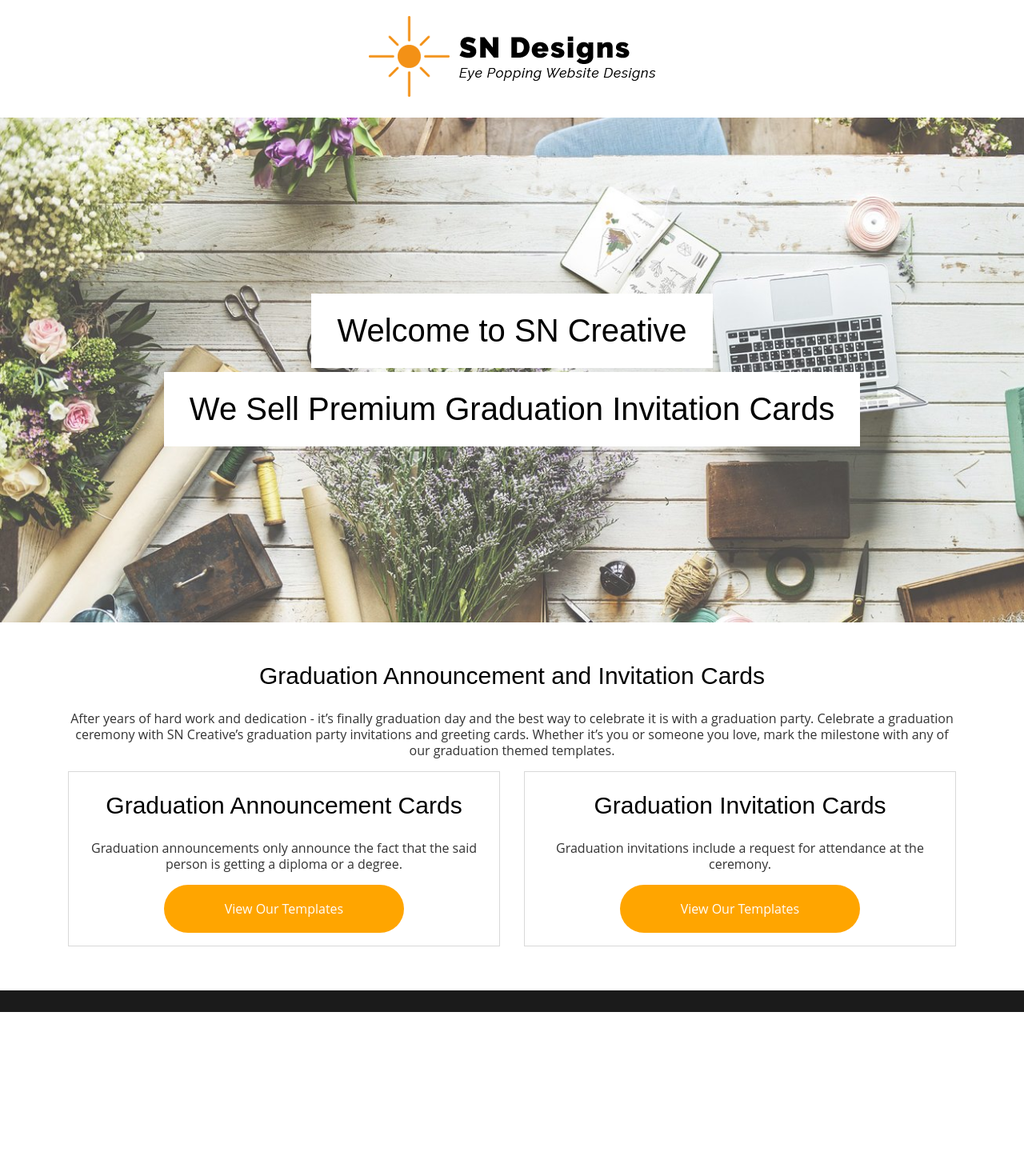
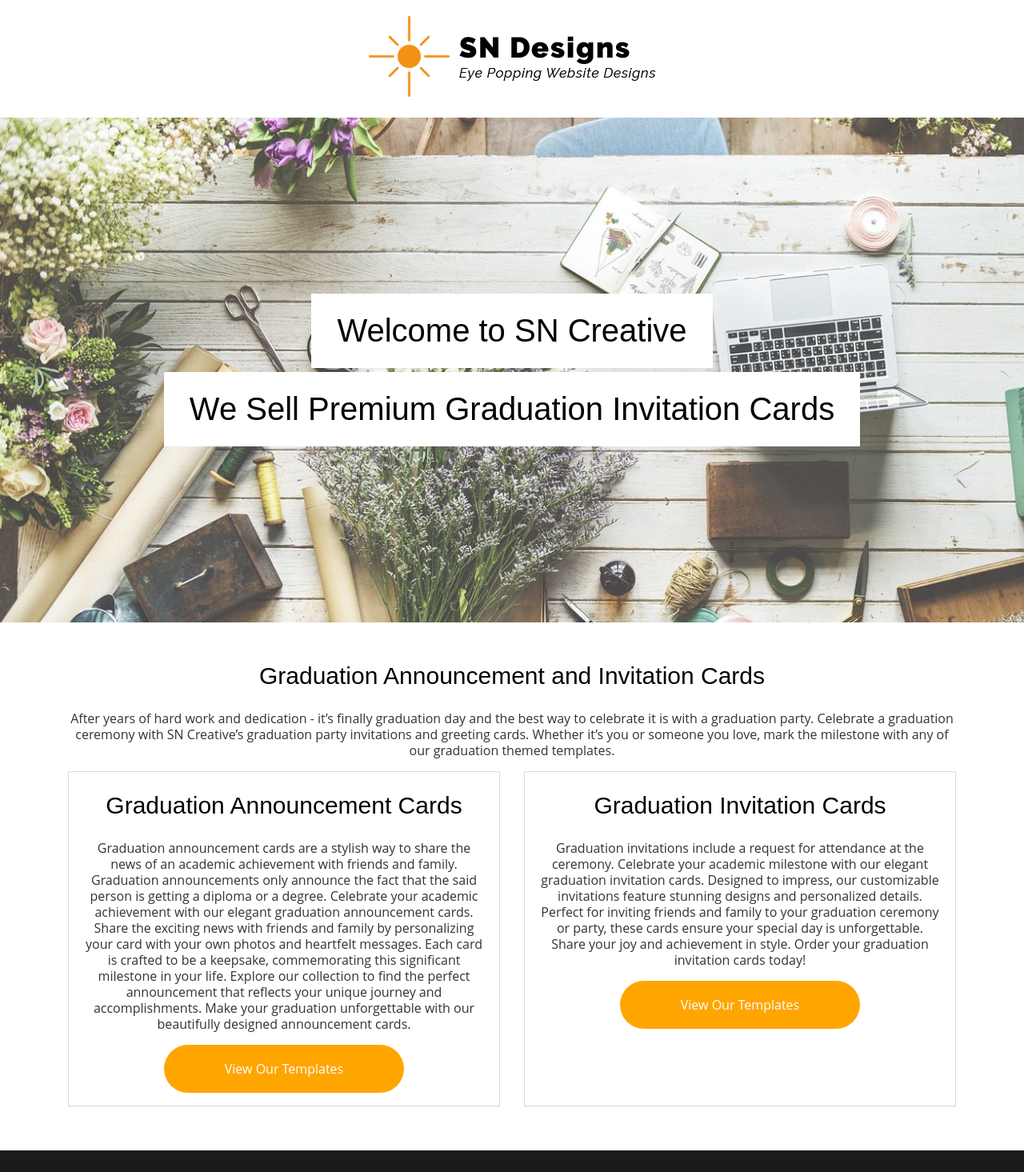
Before and after one commit to sncreative/sncreative.github.io, a Jekyll site: the page built from index.md, in a window 1280 px wide. Shown: the whole page at 80% size. Built offline with Jekyll 4.4.1, drawn with Linux system fonts in a browser that asks for light colours; nearby versions of some CDN libraries; before the commit the page ends 1265 px from its top, so only the background shows below that.

Commit message:
Add files via upload

```diff
--- a/index.md
+++ b/index.md
@@ -30,7 +30,7 @@ description: Celebrate a graduation ceremony with SN Creative’s graduation par
 <div class="col-md-6">
 <div class="cards">
 <h2 class="centered">Graduation Announcement Cards</h2>
-<p class="centered">Graduation announcements only announce the fact that the said person is getting a diploma or a degree.</p>
+<p class="centered">Graduation announcement cards are a stylish way to share the news of an academic achievement with friends and family. Graduation announcements only announce the fact that the said person is getting a diploma or a degree. Celebrate your academic achievement with our elegant graduation announcement cards. Share the exciting news with friends and family by personalizing your card with your own photos and heartfelt messages. Each card is crafted to be a keepsake, commemorating this significant milestone in your life. Explore our collection to find the perfect announcement that reflects your unique journey and accomplishments. Make your graduation unforgettable with our beautifully designed announcement cards.</p>
 <p><a href="" class="b1">View Our Templates</a></p>
 </div>
 </div>
@@ -38,7 +38,7 @@ description: Celebrate a graduation ceremony with SN Creative’s graduation par
 <div class="col-md-6">
 <div class="cards">
 <h2 class="centered">Graduation Invitation Cards</h2>
-<p class="centered">Graduation invitations include a request for attendance at the ceremony.</p>
+<p class="centered">Graduation invitations include a request for attendance at the ceremony. Celebrate your academic milestone with our elegant graduation invitation cards. Designed to impress, our customizable invitations feature stunning designs and personalized details. Perfect for inviting friends and family to your graduation ceremony or party, these cards ensure your special day is unforgettable. Share your joy and achievement in style. Order your graduation invitation cards today!</p>
 <p><a href="" class="b1">View Our Templates</a></p>
 </div>
 </div>
```
